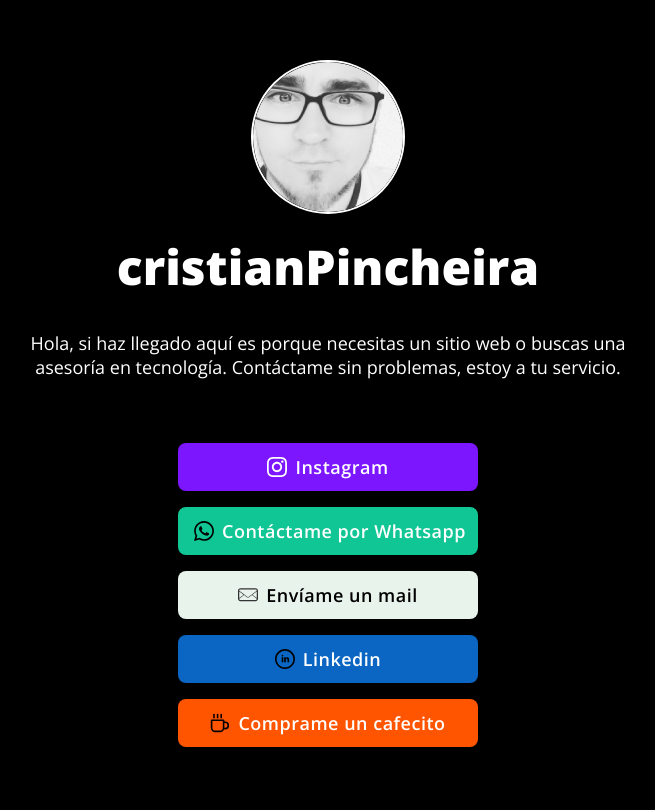
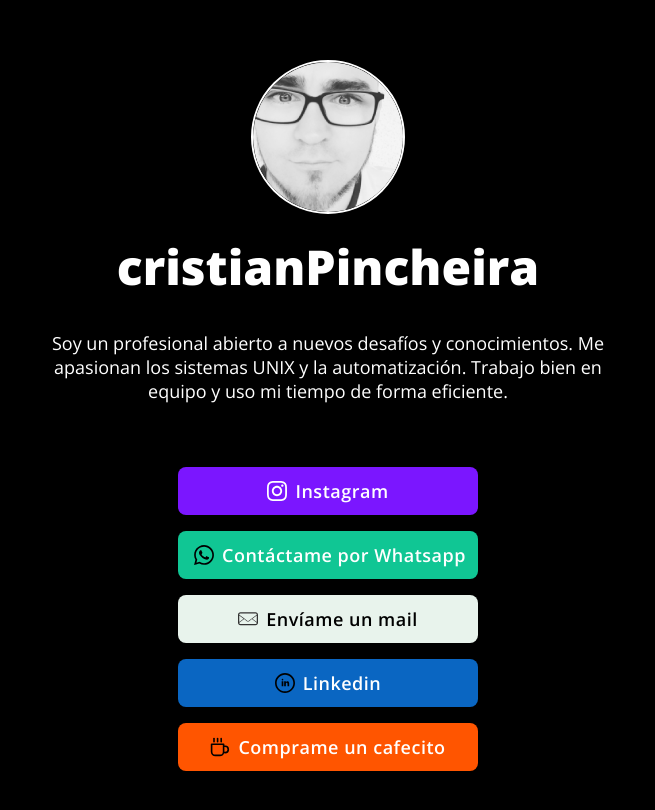
Before and after one commit to crislatam/web-cv, a plain HTML site: page index.html in a window 1280 px wide. Shown: the whole page, without its empty margins (312-967 px from the left). Drawn offline with nearby package versions, Linux system fonts and the light colour scheme.

Commit message:
Update index.html

```diff
--- a/index.html
+++ b/index.html
@@ -68,9 +68,7 @@
           <!-- Your Name -->
           <h1>cristianPincheira</h1>
           <!-- Short Bio -->
-          <p>Hola, si haz llegado aquí es porque necesitas un sitio web o buscas
-            una asesoría en tecnología. Contáctame sin problemas,
-            estoy a tu servicio.</p>
+          <p>Soy un profesional abierto a nuevos desafíos y conocimientos. Me apasionan los sistemas UNIX y la automatización. Trabajo bien en equipo y uso mi tiempo de forma eficiente.</p>
           <br>
           <a class="button button-spectrum" href="https://www.instagram.com/cristian_scool/">
             <img class="icon" src="icons/instagram.svg">Instagram</a> <br>
```
